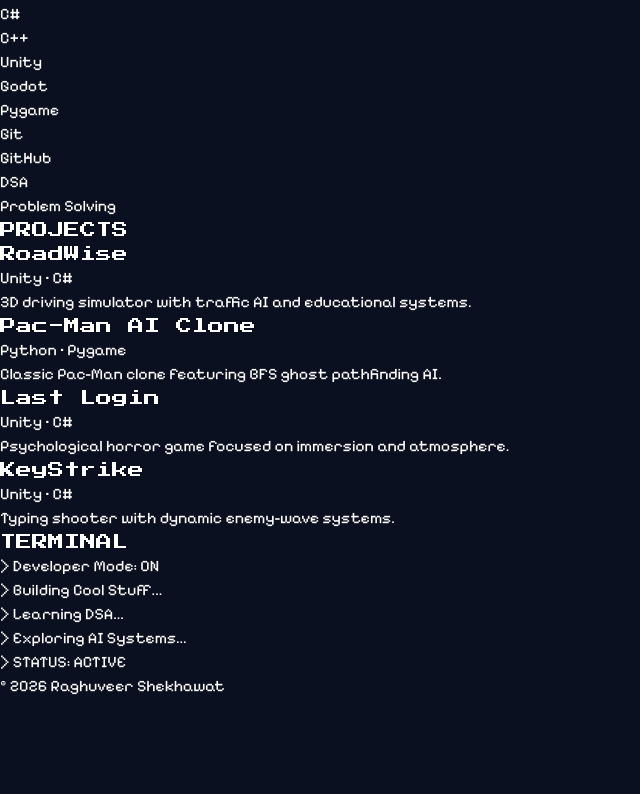
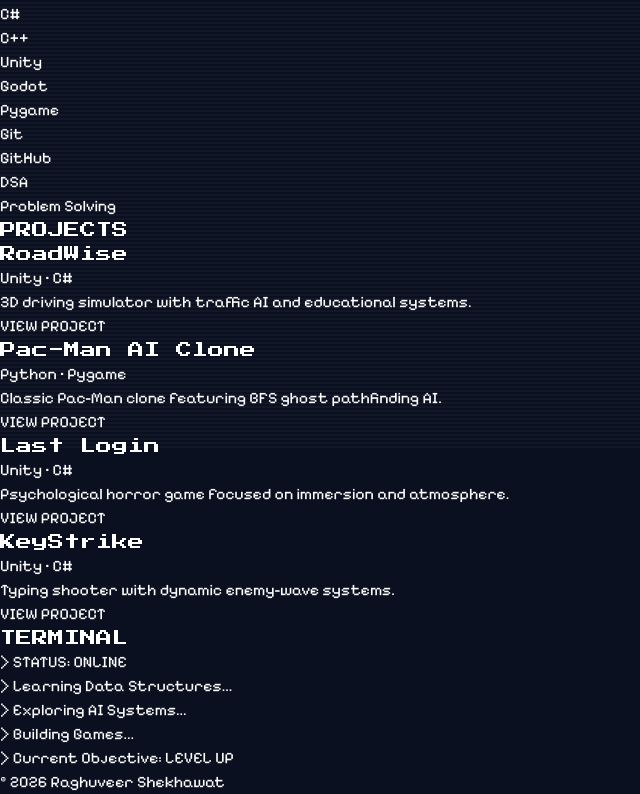
Before and after one commit to RaghuveerSingh05/raghuveer-portfolio, a React (Vite) app: page / in a window 1280 px wide. Shown: the part 350-1144 px from the top of the page, without its empty margins (0-640 px from the left). Before the commit the page ends 1048 px from the top, so only its background shows below. Built offline with nearby package versions, Linux system fonts and the light colour scheme.

Commit message:
Added polished UI components and CRT effects

```diff
--- a/src/App.jsx
+++ b/src/App.jsx
@@ -7,11 +7,11 @@
 
 export default function App() {
   return (
-    <div className="flex min-h-screen bg-[#0B1020] text-white">
+    <div className="crt flex bg-[#0B1020] text-white">
 
       <Sidebar />
 
-      <main className="flex-1 p-6 md:p-10 space-y-16">
+      <main className="flex-1 max-w-7xl mx-auto p-6 md:p-12 space-y-24">
 
         <Landing />
 
--- a/src/components/ProjectCard.jsx
+++ b/src/components/ProjectCard.jsx
@@ -2,9 +2,10 @@
   title,
   stack,
   description,
+  github,
 }) {
   return (
-    <div className="bg-[#111827] border border-[#374151] p-6 hover:border-cyan-400 transition">
+    <div className="bg-[#111827] border border-[#374151] p-6 transition duration-300 hover:-translate-y-2 hover:border-cyan-400 hover:shadow-[6px_6px_0px_#000]">
 
       <h3 className="pixel-title text-sm md:text-lg mb-4">
         {title}
@@ -14,9 +15,17 @@
         {stack}
       </p>
 
-      <p className="text-gray-300">
+      <p className="text-gray-300 leading-relaxed mb-6">
         {description}
       </p>
+
+      <a
+        href={github}
+        target="_blank"
+        className="inline-block bg-cyan-500 text-black px-4 py-2 border-2 border-black hover:bg-cyan-400 transition"
+      >
+        VIEW PROJECT
+      </a>
 
     </div>
   );
--- a/src/components/Projects.jsx
+++ b/src/components/Projects.jsx
@@ -1,13 +1,12 @@
 import projects from "../data/projects";
 import ProjectCard from "./ProjectCard";
+import SectionTitle from "./SectionTitle";
 
 export default function Projects() {
   return (
-    <section>
+    <section id="projects">
 
-      <h2 className="pixel-title text-xl text-purple-400 mb-6">
-        PROJECTS
-      </h2>
+      <SectionTitle title="PROJECTS" />
 
       <div className="grid md:grid-cols-2 gap-6">
 
@@ -18,6 +17,7 @@
             title={project.title}
             stack={project.stack}
             description={project.description}
+            github={project.github}
           />
 
         ))}
--- /dev/null
+++ b/src/components/SectionTitle.jsx
@@ -0,0 +1,13 @@
+export default function SectionTitle({ title }) {
+  return (
+    <div className="mb-8">
+
+      <h2 className="pixel-title text-lg md:text-2xl text-purple-400">
+        {title}
+      </h2>
+
+      <div className="w-32 h-1 bg-cyan-400 mt-4"></div>
+
+    </div>
+  );
+}
--- a/src/components/Skills.jsx
+++ b/src/components/Skills.jsx
@@ -1,12 +1,11 @@
 import skills from "../data/skills";
+import SectionTitle from "./SectionTitle";
 
 export default function Skills() {
   return (
-    <section>
+    <section id="skills">
 
-      <h2 className="pixel-title text-xl text-purple-400 mb-6">
-        SKILLS
-      </h2>
+      <SectionTitle title="SKILLS" />
 
       <div className="grid grid-cols-2 md:grid-cols-5 gap-4">
 
@@ -14,7 +13,7 @@
 
           <div
             key={skill}
-            className="bg-[#111827] border border-[#374151] p-4 text-center hover:border-cyan-400 transition"
+            className="bg-[#111827] border border-[#374151] p-4 text-center hover:border-cyan-400 hover:-translate-y-1 transition duration-300"
           >
             {skill}
           </div>
--- a/src/components/Terminal.jsx
+++ b/src/components/Terminal.jsx
@@ -1,22 +1,25 @@
+import SectionTitle from "./SectionTitle";
+
 export default function Terminal() {
   return (
-    <section className="bg-black border border-green-500 p-6">
+    <section
+      id="terminal"
+      className="bg-black border border-green-500 p-6"
+    >
 
-      <h2 className="pixel-title text-green-400 mb-6">
-        TERMINAL
-      </h2>
+      <SectionTitle title="TERMINAL" />
 
       <div className="space-y-3 text-green-400">
 
-        <p>{">"} Developer Mode: ON</p>
+        <p>{">"} STATUS: ONLINE</p>
 
-        <p>{">"} Building Cool Stuff...</p>
-
-        <p>{">"} Learning DSA...</p>
+        <p>{">"} Learning Data Structures...</p>
 
         <p>{">"} Exploring AI Systems...</p>
 
-        <p>{">"} STATUS: ACTIVE</p>
+        <p>{">"} Building Games...</p>
+
+        <p>{">"} Current Objective: LEVEL UP</p>
 
       </div>
 
--- a/src/data/projects.js
+++ b/src/data/projects.js
@@ -4,6 +4,7 @@
     stack: "Unity • C#",
     description:
       "3D driving simulator with traffic AI and educational systems.",
+    github: "#",
   },
 
   {
@@ -11,6 +12,7 @@
     stack: "Python • Pygame",
     description:
       "Classic Pac-Man clone featuring BFS ghost pathfinding AI.",
+    github: "#",
   },
 
   {
@@ -18,6 +20,7 @@
     stack: "Unity • C#",
     description:
       "Psychological horror game focused on immersion and atmosphere.",
+    github: "#",
   },
 
   {
@@ -25,6 +28,7 @@
     stack: "Unity • C#",
     description:
       "Typing shooter with dynamic enemy-wave systems.",
+    github: "#",
   },
 ];
 
--- a/src/index.css
+++ b/src/index.css
@@ -10,6 +10,23 @@
   color: white;
   font-family: 'Pixelify Sans', sans-serif;
 }
+.crt::before {
+  content: "";
+  position: fixed;
+  inset: 0;
+
+  background:
+    linear-gradient(
+      rgba(255,255,255,0.03) 50%,
+      transparent 50%
+    );
+
+  background-size: 100% 4px;
+
+  pointer-events: none;
+
+  z-index: 999;
+}
 
 .pixel-title {
   font-family: 'Press Start 2P', cursive;
```
